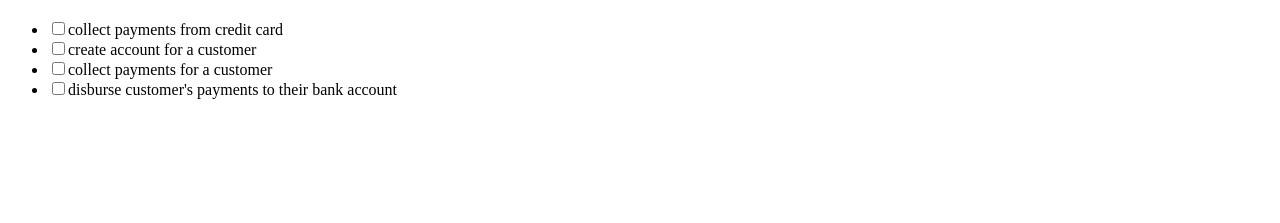
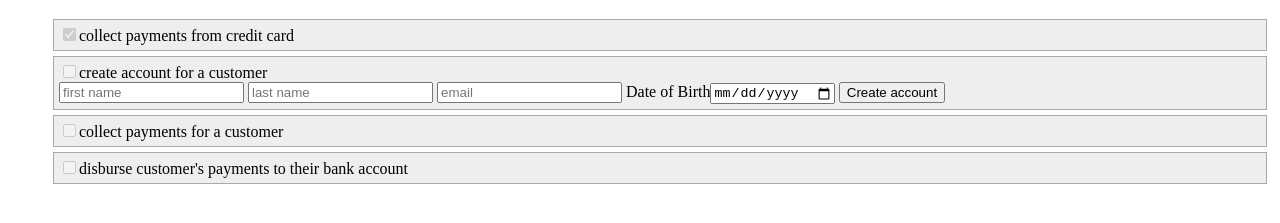
Before and after one commit to mLuby/payments, a plain HTML site: page stripe.html in a window 1280 px wide. Shown: the part 61-284 px from the top of the page. Drawn offline with Linux system fonts and the light colour scheme.

Commit message:
WIP stripe customer creation form

```diff
--- a/stripe.html
+++ b/stripe.html
@@ -1,12 +1,34 @@
 <!DOCTYPE html>
 <html>
 <head>
-  <title></title>
+  <title>Payment Integrations</title>
+  <style>
+    ul{
+      list-style-type: none;
+    }
+    li{
+      border: thin solid #AAA;
+      background: #EEE;
+      margin: 5px;
+      padding: 5px;
+    }
+  </style>
+  <script>
+    var createAccount = function(){
+      console.log('url w params:',window.location.href);
+      console.log('just params:',window.location.search);
+      var secret_key = 'pk_test_N3VDjU8t1YCRMiCk4bQ1YCvb';
+
+      var xhr = new XMLHttpRequest;
+      xhr.open('POST', 'http://127.0.0.1:1337/', true);
+      xhr.send(window.location.href);
+    };
+  </script>
 </head>
 <body>
   <h1>Stripe:</h1>
   <ul>
-    <li><input type=checkbox unchecked>collect payments from credit card
+    <li><input type=checkbox checked disabled>collect payments from credit card
         <form action="" method="POST">
           <script
             src="https://checkout.stripe.com/checkout.js" class="stripe-button"
@@ -18,9 +40,19 @@
           </script>
       </form>
     </li>
-    <li><input type=checkbox unchecked>create account for a customer</li>
-    <li><input type=checkbox unchecked>collect payments for a customer</li>
-    <li><input type=checkbox unchecked>disburse customer's payments to their bank account</li>
+    <li><input type=checkbox unchecked disabled>create account for a customer
+      <form action="javascript:createAccount();">
+        <input type="text" name="firstname" placeholder="first name">
+        <input type="text" name="lastname" placeholder="last name">
+        <input type="email" name="email" placeholder="email">
+        <label>Date of Birth</label><input type="date" name="dob">
+        <input type="submit" value="Create account">
+      </form>
+    </li>
+    <li><input type=checkbox unchecked disabled>collect payments for a customer
+    </li>
+    <li><input type=checkbox unchecked disabled>disburse customer's payments to their bank account
+    </li>
   </ul>
 </body>
 </html>
```
Also changed, not shown: stripeCreateAccount.js (added, +14 -0 lines), testServer.js (added, +26 -0 lines).
